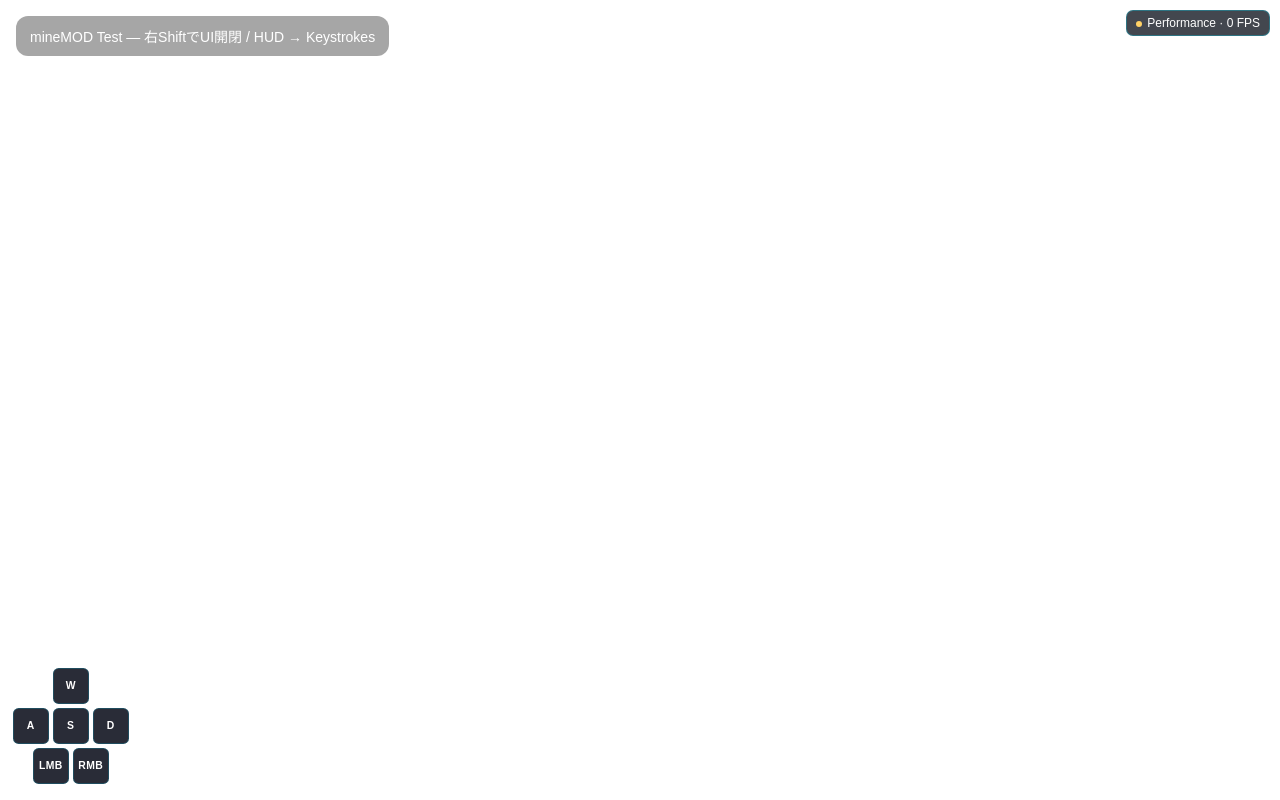
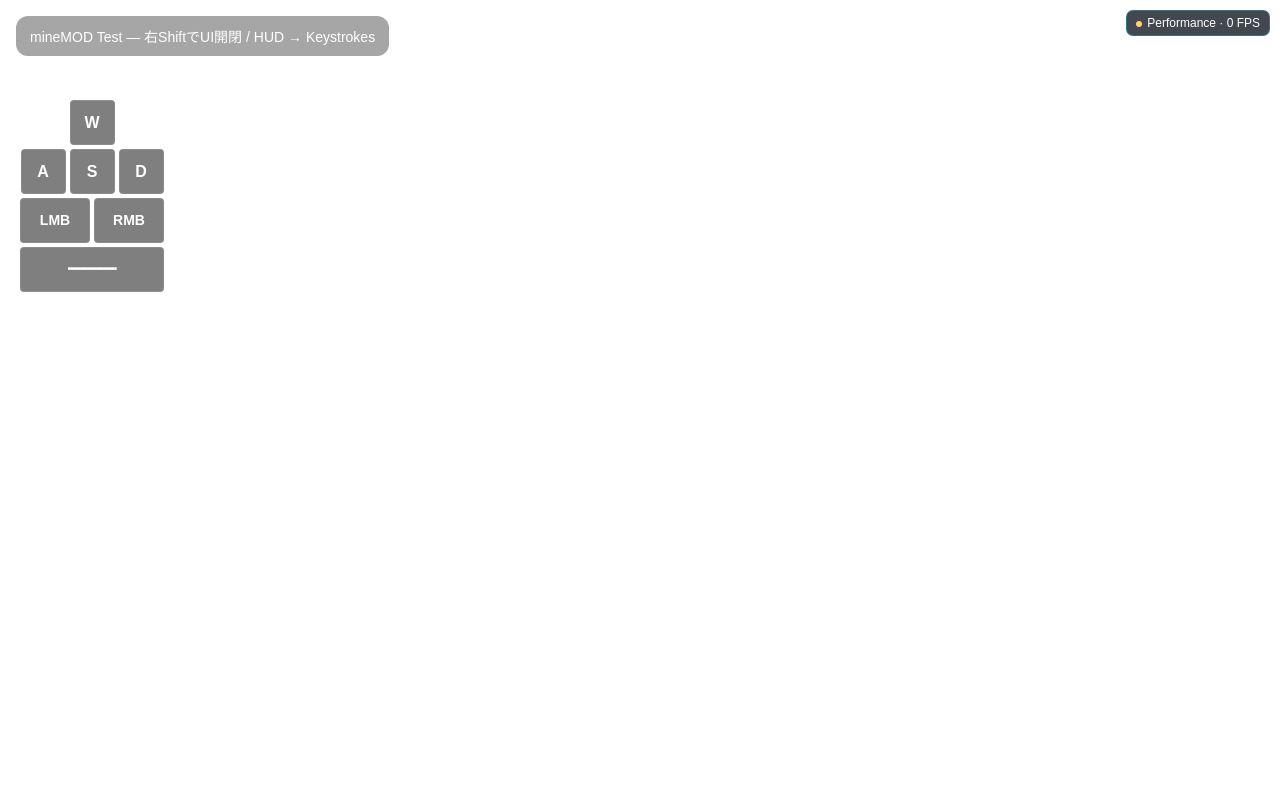
Before and after one commit to wladimirXpeterXkeppen/mineMOD, a plain HTML site: page index.html in a window 1280 px wide. Drawn offline with Linux system fonts and the light colour scheme.

Commit message:
Load official Keystrokes UI bridge after Sonnet integration

```diff
--- a/index.html
+++ b/index.html
@@ -14,6 +14,7 @@
     <script src="ad-bypass.js"></script>
     <script src="mod.js"></script>
     <script src="sonnet-integration.js"></script>
+    <script src="keystrokes-official-ui.js"></script>
     <script src="fps-booster.js"></script>
     <script src="mp3-player.js"></script>
 </body>
```
